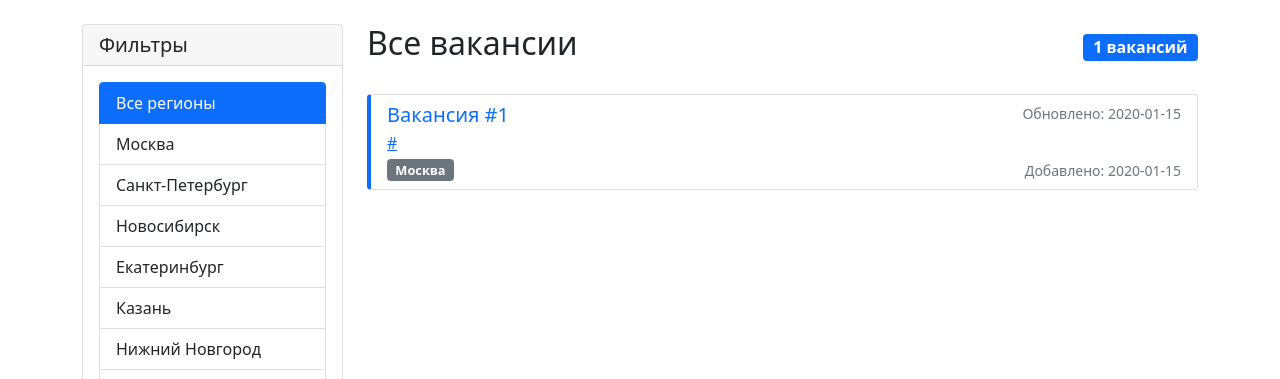
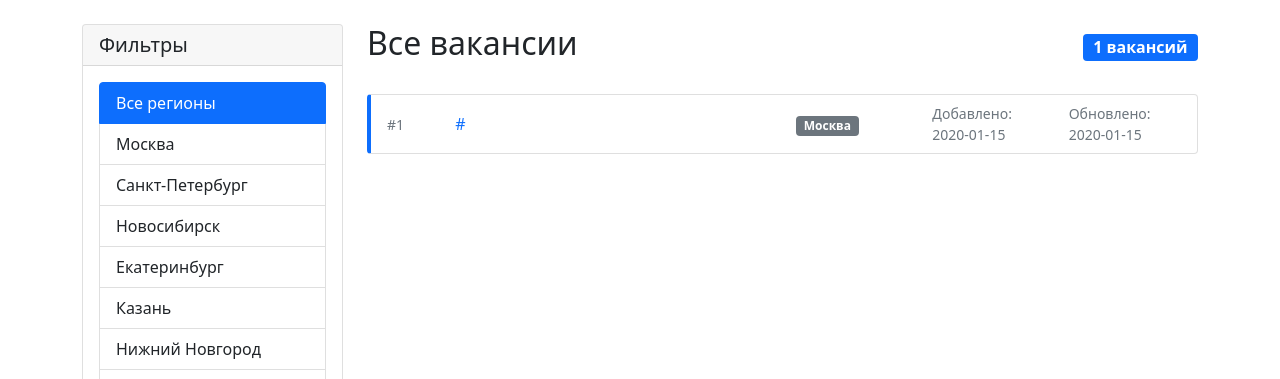
Before and after one commit to FTinkchyan/toZed, a Flask app: page /vacancies in a window 1280 px wide. Shown: the part 56-435 px from the top of the page. Run offline with Flask 3, Linux system fonts and the light colour scheme; tables that the repository leaves empty hold one stand-in row (values such as "Sample post").

Commit message:
compact view for vacancies

```diff
--- a/web-hhamster/templates/vacancies.html
+++ b/web-hhamster/templates/vacancies.html
@@ -42,23 +42,25 @@
         {% if vacancies %}
             <div class="list-group">
                 {% for vacancy in vacancies %}
-                <div class="list-group-item vacancy-item mb-3">
-                    <div class="d-flex w-100 justify-content-between">
-                        <h5 class="mb-1">
-                            <a href="{{ vacancy.url }}" target="_blank" class="text-decoration-none">
-                                Вакансия #{{ vacancy.id }}
+                <div class="list-group-item vacancy-item mb-2 py-2">
+                    <div class="row align-items-center">
+                        <div class="col-md-1">
+                            <span class="text-muted small">#{{ vacancy.id }}</span>
+                        </div>
+                        <div class="col-md-5">
+                            <a href="{{ vacancy.url }}" target="_blank" class="text-decoration-none text-break">
+                                {{ vacancy.url|truncate(60) }}
                             </a>
-                        </h5>
-                        <small class="text-muted">Обновлено: {{ vacancy.updated[:10] }}</small>
-                    </div>
-                    <p class="mb-1">
-                        <a href="{{ vacancy.url }}" target="_blank" class="text-break">
-                            {{ vacancy.url }}
-                        </a>
-                    </p>
-                    <div class="d-flex justify-content-between align-items-center">
-                        <span class="badge bg-secondary region-badge">{{ vacancy.region }}</span>
-                        <small class="text-muted">Добавлено: {{ vacancy.added[:10] }}</small>
+                        </div>
+                        <div class="col-md-2">
+                            <span class="badge bg-secondary">{{ vacancy.region }}</span>
+                        </div>
+                        <div class="col-md-2 text-muted small">
+                            Добавлено: {{ vacancy.added[:10] }}
+                        </div>
+                        <div class="col-md-2 text-muted small">
+                            Обновлено: {{ vacancy.updated[:10] }}
+                        </div>
                     </div>
                 </div>
                 {% endfor %}
@@ -102,4 +104,13 @@
         {% endif %}
     </div>
 </div>
+
+<style>
+.vacancy-item {
+    padding: 0.5rem 1rem;
+}
+.vacancy-item:hover {
+    background-color: #f8f9fa;
+}
+</style>
 {% endblock %}
```
